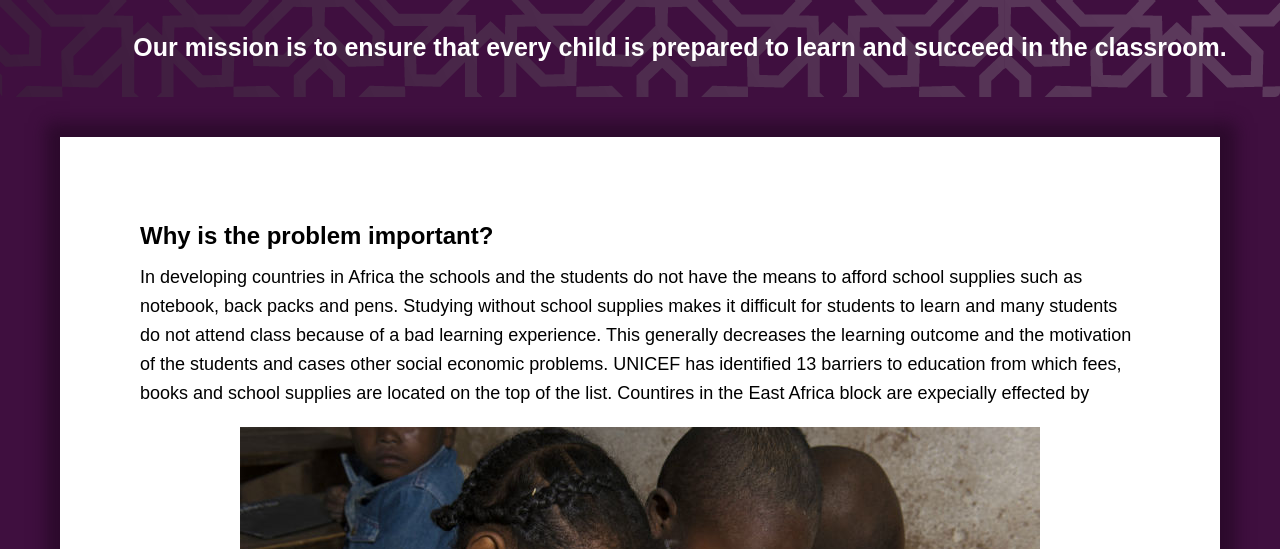
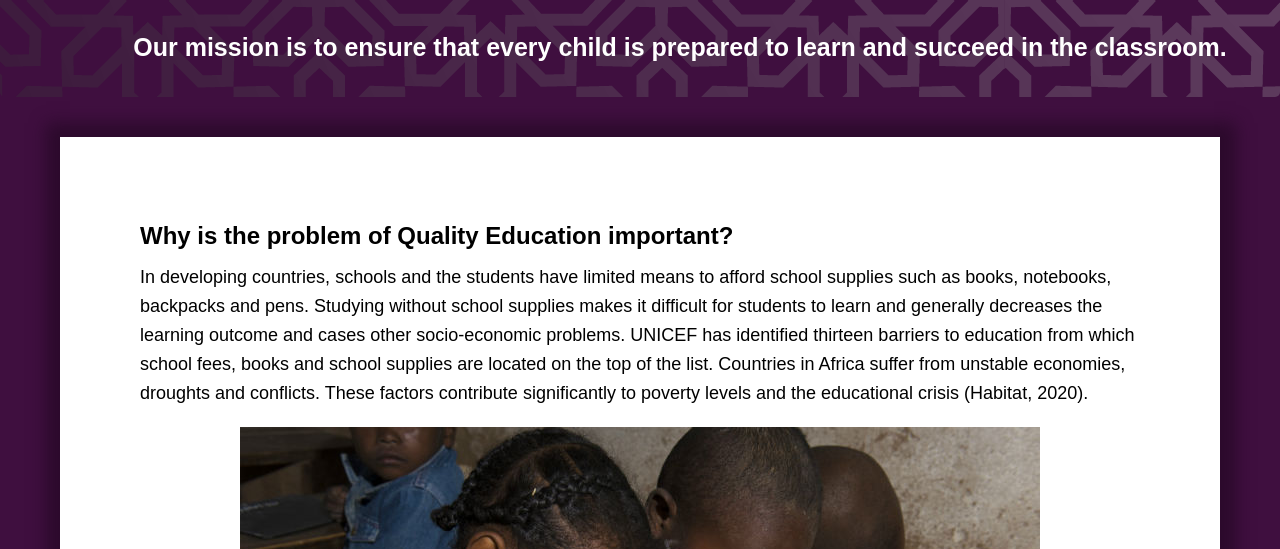
Before and after one commit to denix565/Africe-Reads, a plain HTML site: page index.html in a window 1280 px wide. Shown: the part 251-800 px from the top of the page. Drawn offline with Linux system fonts and the light colour scheme.

Commit message:
updated index
New problem description

```diff
--- a/index.html
+++ b/index.html
@@ -44,12 +44,14 @@
       <button><h3 class = "title"> <a class="onHoverChangeSize", href = "https://unstats.un.org/sdgs/report/2020/goal-04/">Increasing the Quality of education.</a></h2></button>
 -->
       <article id="content">
-        <h2>Why is the problem important?</h2>
-          <p>In developing countries in Africa the schools and the students do not have the means to afford school supplies such as notebook, back packs and pens.
-            Studying without school supplies makes it difficult for students to learn and many students do not attend class because of a bad learning experience.
-            This generally decreases the learning outcome and the motivation of the students and cases other social economic problems. UNICEF has identified 13 barriers
-            to education from which fees, books and school supplies are located on the top of the list.
-            Countires in the East Africa block are expecially effected by
+        <h2>Why is the problem of Quality Education important?</h2>
+          <p>
+            In developing countries, schools and the students have limited means to afford school supplies such as books, notebooks, backpacks and pens.
+            Studying without school supplies makes it difficult for students to learn and generally decreases the learning outcome and cases other socio-economic problems.
+            UNICEF has identified thirteen barriers to education from which school fees, books and school supplies are located on the top of the list.
+            Countries in Africa suffer from unstable economies, droughts and conflicts. These factors contribute significantly to poverty levels and the educational crisis (Habitat, 2020).
+            <!--Source https://www.habitatforhumanity.org.uk/blog/2017/04/poverty-and-education-east-africa/?fbclid=IwAR1i72kHYYrBCnc94mkrzJviqgeTFDu4ZWl8M-n4jhSJim3yr_W90F5itBo-->
+
             </p>
       </article>
       <img src="pics/kids.jpg" class ="image" alt="Education goal">
```
